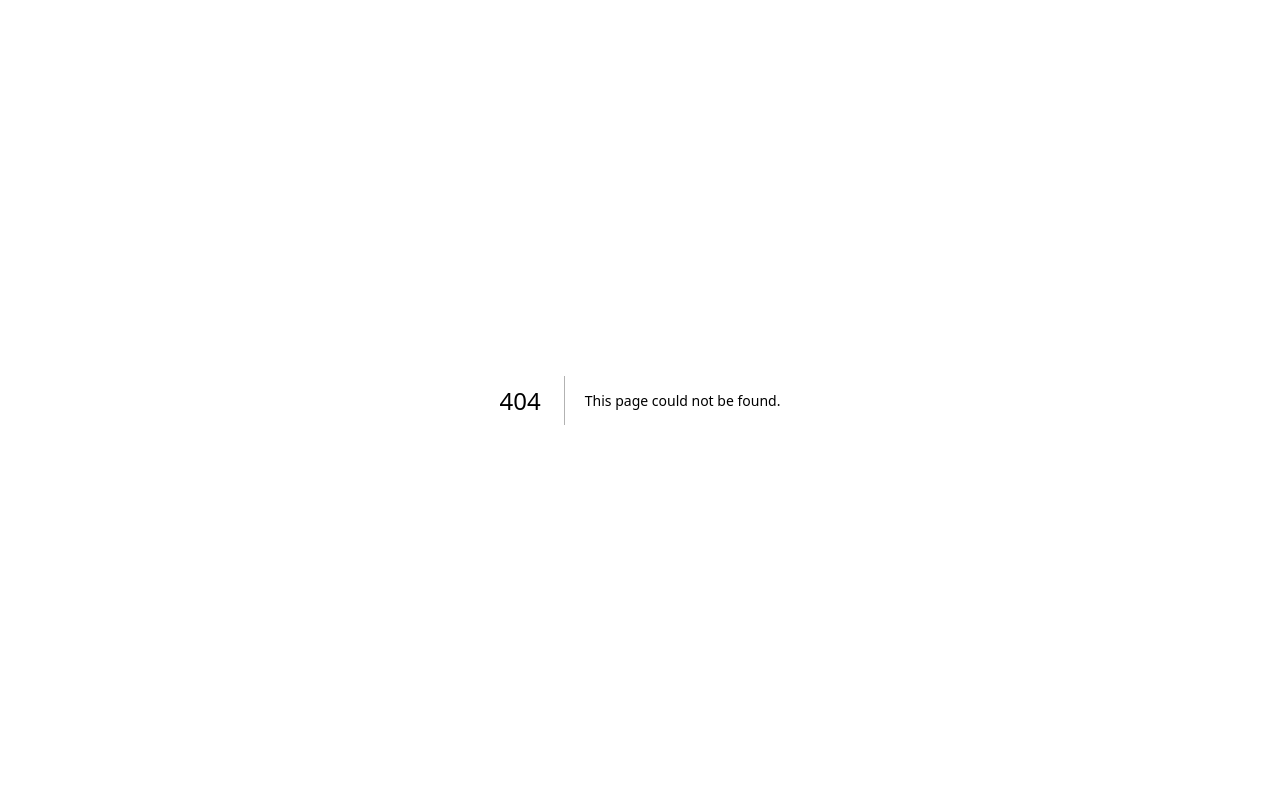
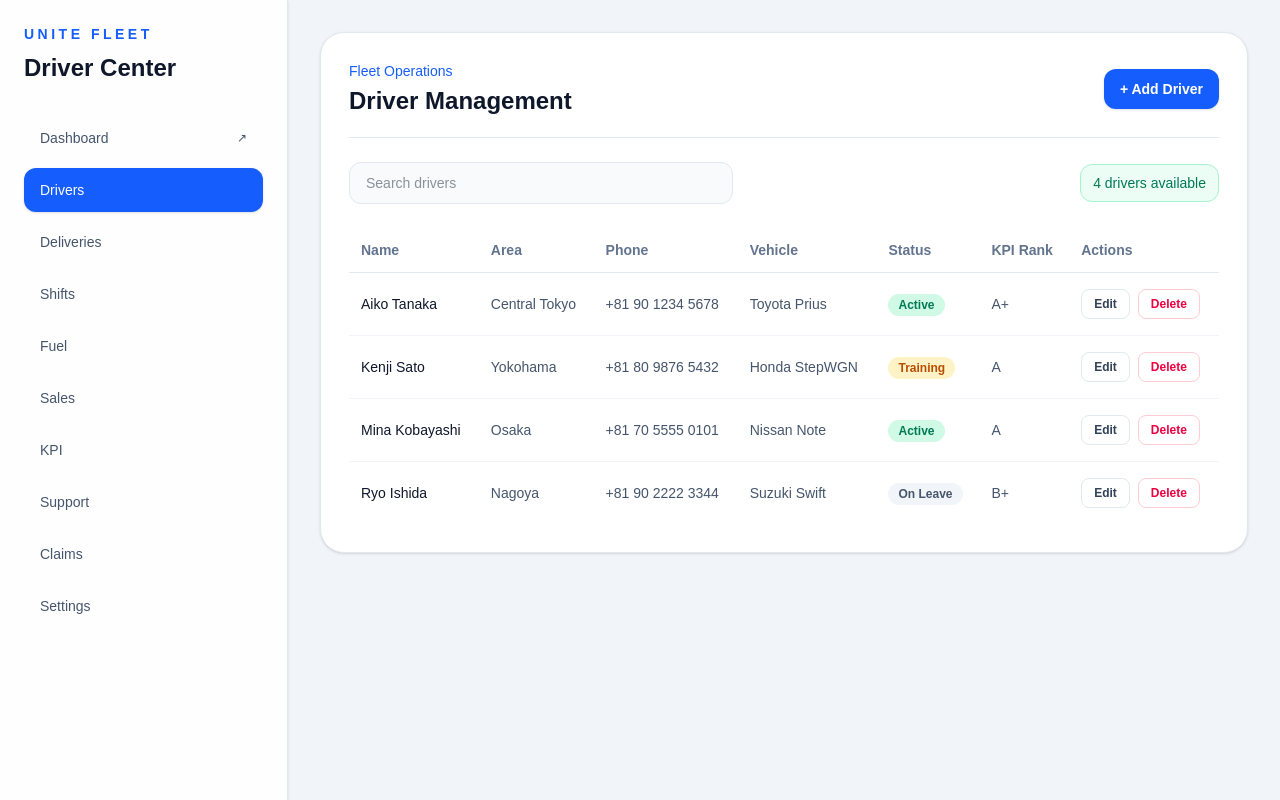
Before and after one commit to unite0526k-blip/unite-freet, a Next.js app: page /drivers in a window 1280 px wide. Before the commit this address had no page. Built offline with nearby package versions, Linux system fonts and the light colour scheme.

Commit message:
Driver Management Page

```diff
--- /dev/null
+++ b/app/drivers/page.tsx
@@ -0,0 +1,204 @@
+'use client';
+
+import { useMemo, useState } from 'react';
+
+type DriverStatus = 'Active' | 'On Leave' | 'Training';
+
+type Driver = {
+  id: number;
+  name: string;
+  area: string;
+  phone: string;
+  vehicle: string;
+  status: DriverStatus;
+  rank: string;
+};
+
+const drivers: Driver[] = [
+  {
+    id: 1,
+    name: 'Aiko Tanaka',
+    area: 'Central Tokyo',
+    phone: '+81 90 1234 5678',
+    vehicle: 'Toyota Prius',
+    status: 'Active',
+    rank: 'A+',
+  },
+  {
+    id: 2,
+    name: 'Kenji Sato',
+    area: 'Yokohama',
+    phone: '+81 80 9876 5432',
+    vehicle: 'Honda StepWGN',
+    status: 'Training',
+    rank: 'A',
+  },
+  {
+    id: 3,
+    name: 'Mina Kobayashi',
+    area: 'Osaka',
+    phone: '+81 70 5555 0101',
+    vehicle: 'Nissan Note',
+    status: 'Active',
+    rank: 'A',
+  },
+  {
+    id: 4,
+    name: 'Ryo Ishida',
+    area: 'Nagoya',
+    phone: '+81 90 2222 3344',
+    vehicle: 'Suzuki Swift',
+    status: 'On Leave',
+    rank: 'B+',
+  },
+];
+
+const sidebarItems = [
+  'Dashboard',
+  'Drivers',
+  'Deliveries',
+  'Shifts',
+  'Fuel',
+  'Sales',
+  'KPI',
+  'Support',
+  'Claims',
+  'Settings',
+];
+
+export default function DriversPage() {
+  const [search, setSearch] = useState('');
+
+  const filteredDrivers = useMemo(() => {
+    const query = search.toLowerCase();
+    return drivers.filter((driver) =>
+      [driver.name, driver.area, driver.phone, driver.vehicle, driver.status, driver.rank]
+        .join(' ')
+        .toLowerCase()
+        .includes(query),
+    );
+  }, [search]);
+
+  return (
+    <main className="min-h-screen bg-slate-100 text-slate-800">
+      <div className="flex min-h-screen flex-col lg:flex-row">
+        <aside className="w-full border-b border-slate-200 bg-white/90 p-6 shadow-sm lg:w-72 lg:border-b-0 lg:border-r">
+          <div className="mb-8">
+            <p className="text-sm font-semibold uppercase tracking-[0.25em] text-blue-600">
+              UNITE Fleet
+            </p>
+            <h1 className="mt-2 text-2xl font-bold text-slate-900">Driver Center</h1>
+          </div>
+
+          <nav className="space-y-2">
+            {sidebarItems.map((item, index) => {
+              const isActive = item === 'Drivers';
+              return (
+                <button
+                  key={item}
+                  type="button"
+                  className={`flex w-full items-center justify-between rounded-xl px-4 py-3 text-left text-sm font-medium transition ${
+                    isActive
+                      ? 'bg-blue-600 text-white shadow-sm'
+                      : 'text-slate-600 hover:bg-slate-100 hover:text-slate-900'
+                  }`}
+                >
+                  <span>{item}</span>
+                  {index === 0 && <span className="text-xs">↗</span>}
+                </button>
+              );
+            })}
+          </nav>
+        </aside>
+
+        <section className="flex-1 p-4 sm:p-6 lg:p-8">
+          <div className="rounded-3xl border border-slate-200 bg-white p-5 shadow-sm sm:p-7">
+            <div className="flex flex-col gap-4 border-b border-slate-200 pb-5 sm:flex-row sm:items-center sm:justify-between">
+              <div>
+                <p className="text-sm font-medium text-blue-600">Fleet Operations</p>
+                <h2 className="mt-1 text-2xl font-semibold text-slate-900">Driver Management</h2>
+              </div>
+              <button
+                type="button"
+                className="rounded-xl bg-blue-600 px-4 py-2.5 text-sm font-semibold text-white shadow-sm transition hover:bg-blue-700"
+              >
+                + Add Driver
+              </button>
+            </div>
+
+            <div className="mt-6 flex flex-col gap-3 sm:flex-row sm:items-center sm:justify-between">
+              <div className="relative w-full sm:max-w-sm">
+                <input
+                  type="text"
+                  value={search}
+                  onChange={(event) => setSearch(event.target.value)}
+                  placeholder="Search drivers"
+                  className="w-full rounded-xl border border-slate-200 bg-slate-50 px-4 py-2.5 text-sm outline-none ring-0 transition focus:border-blue-400 focus:bg-white"
+                />
+              </div>
+              <div className="rounded-xl border border-emerald-200 bg-emerald-50 px-3 py-2 text-sm text-emerald-700">
+                4 drivers available
+              </div>
+            </div>
+
+            <div className="mt-6 overflow-x-auto">
+              <table className="min-w-full text-left text-sm">
+                <thead>
+                  <tr className="border-b border-slate-200 text-slate-500">
+                    <th className="px-3 py-3 font-semibold">Name</th>
+                    <th className="px-3 py-3 font-semibold">Area</th>
+                    <th className="px-3 py-3 font-semibold">Phone</th>
+                    <th className="px-3 py-3 font-semibold">Vehicle</th>
+                    <th className="px-3 py-3 font-semibold">Status</th>
+                    <th className="px-3 py-3 font-semibold">KPI Rank</th>
+                    <th className="px-3 py-3 font-semibold">Actions</th>
+                  </tr>
+                </thead>
+                <tbody>
+                  {filteredDrivers.map((driver) => (
+                    <tr key={driver.id} className="border-b border-slate-100 last:border-b-0">
+                      <td className="px-3 py-4 font-medium text-slate-900">{driver.name}</td>
+                      <td className="px-3 py-4 text-slate-600">{driver.area}</td>
+                      <td className="px-3 py-4 text-slate-600">{driver.phone}</td>
+                      <td className="px-3 py-4 text-slate-600">{driver.vehicle}</td>
+                      <td className="px-3 py-4">
+                        <span
+                          className={`rounded-full px-2.5 py-1 text-xs font-semibold ${
+                            driver.status === 'Active'
+                              ? 'bg-emerald-100 text-emerald-700'
+                              : driver.status === 'Training'
+                                ? 'bg-amber-100 text-amber-700'
+                                : 'bg-slate-100 text-slate-600'
+                          }`}
+                        >
+                          {driver.status}
+                        </span>
+                      </td>
+                      <td className="px-3 py-4 text-slate-600">{driver.rank}</td>
+                      <td className="px-3 py-4">
+                        <div className="flex gap-2">
+                          <button
+                            type="button"
+                            className="rounded-lg border border-slate-200 px-3 py-1.5 text-xs font-semibold text-slate-700 transition hover:bg-slate-100"
+                          >
+                            Edit
+                          </button>
+                          <button
+                            type="button"
+                            className="rounded-lg border border-rose-200 px-3 py-1.5 text-xs font-semibold text-rose-600 transition hover:bg-rose-50"
+                          >
+                            Delete
+                          </button>
+                        </div>
+                      </td>
+                    </tr>
+                  ))}
+                </tbody>
+              </table>
+            </div>
+          </div>
+        </section>
+      </div>
+    </main>
+  );
+}
```
